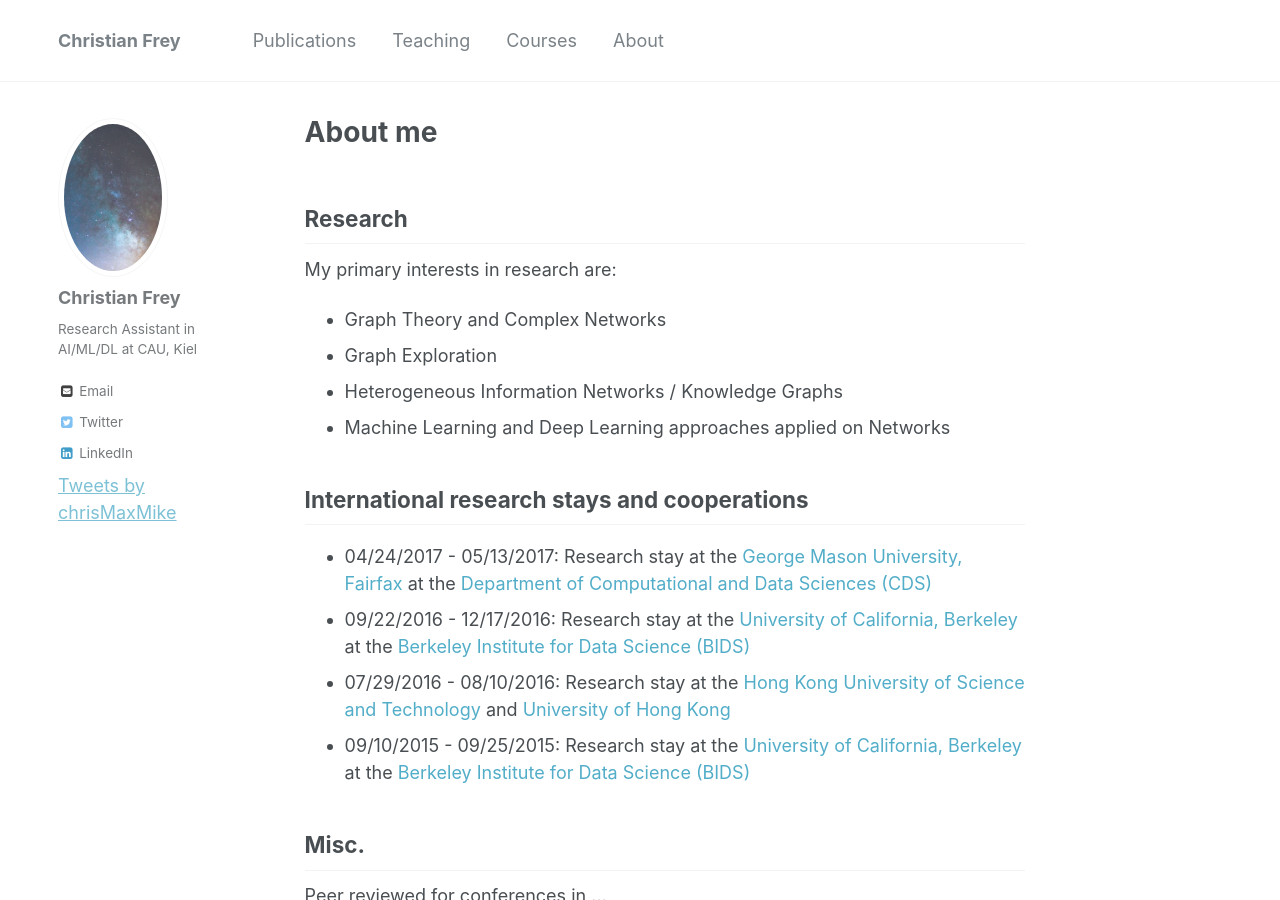
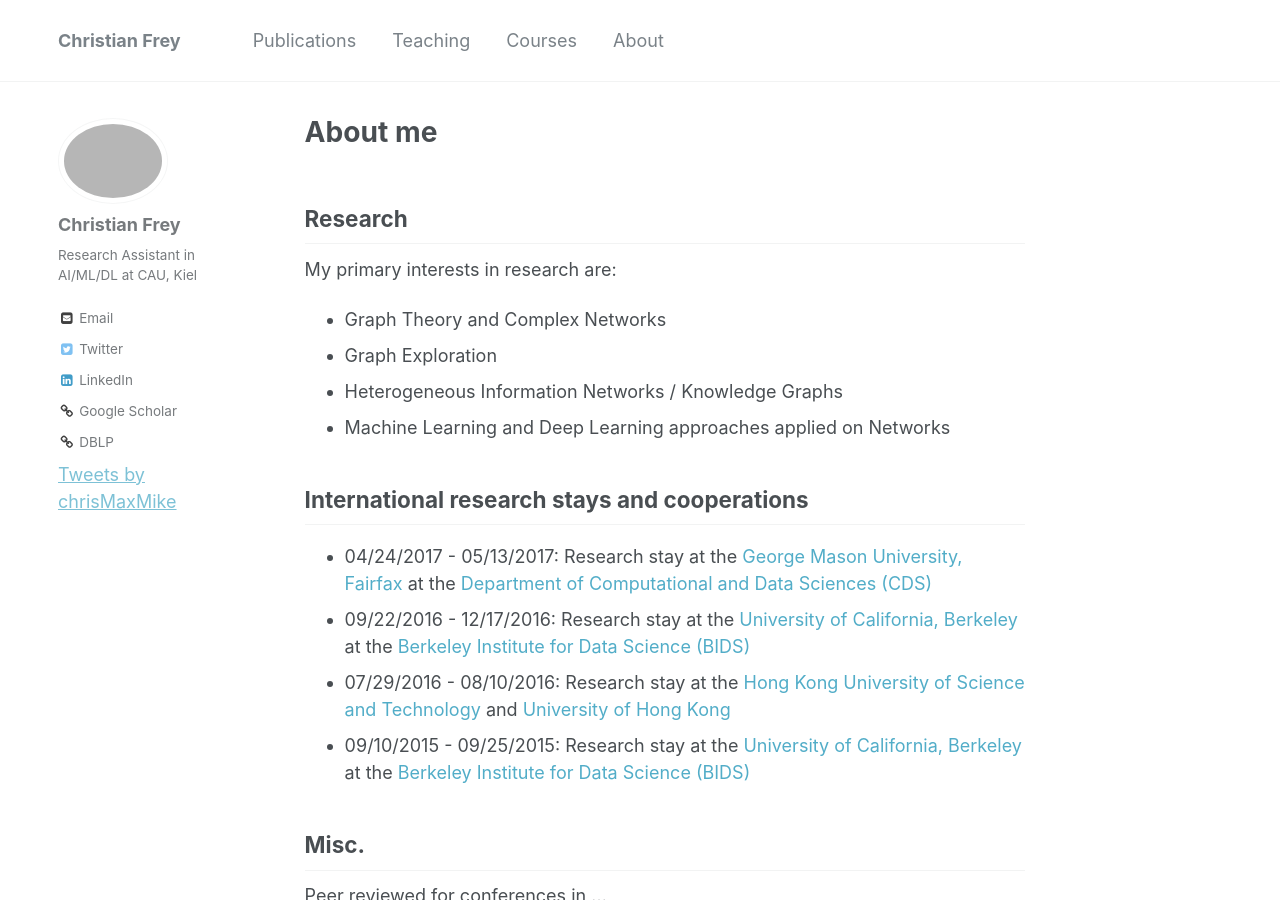
Before and after one commit to christianmaxmike/christianmaxmike.github.io, a Jekyll site: the page built from _pages/about.md, in a window 1280 px wide and 900 px high. Built offline with Jekyll 4.4.1, drawn with Linux system fonts in a browser that asks for light colours; comment, search, counter and statistics services are not loaded.

Commit message:
Update _config.yml

```diff
--- a/_config.yml
+++ b/_config.yml
@@ -82,11 +82,11 @@ analytics:
 # Site Author
 author:
   name             : "Christian Frey"
-  avatar           : "https://christianmaxmike.github.io/images/photo-1531306728370-e2ebd9d7bb99.jpeg"
+  avatar           : "https://christianmaxmike.github.io/images/20220922_004547.jpeg"
   bio              : "Research Assistant in AI/ML/DL at CAU, Kiel"
   location         :
   employer         :
-  googlescholar    : # https://scholar.google.com/citations?user=hCNFekkAAAAJ
+  googlescholar    : https://scholar.google.com/citations?user=hCNFekkAAAAJ
   email            : christianmaxmike@gmail.com
   uri              :
   bitbucket        :
@@ -113,7 +113,7 @@ author:
   xing             : # Christian_Frey84
   youtube          :
   wikipedia        :
-  dblp             : # http://dblp.uni-trier.de/pers/hd/f/Frey:Christian
+  dblp             : http://dblp.uni-trier.de/pers/hd/f/Frey:Christian
   researchgate     : # https://www.researchgate.net/profile/Christian_Frey7
 
 include:
```
